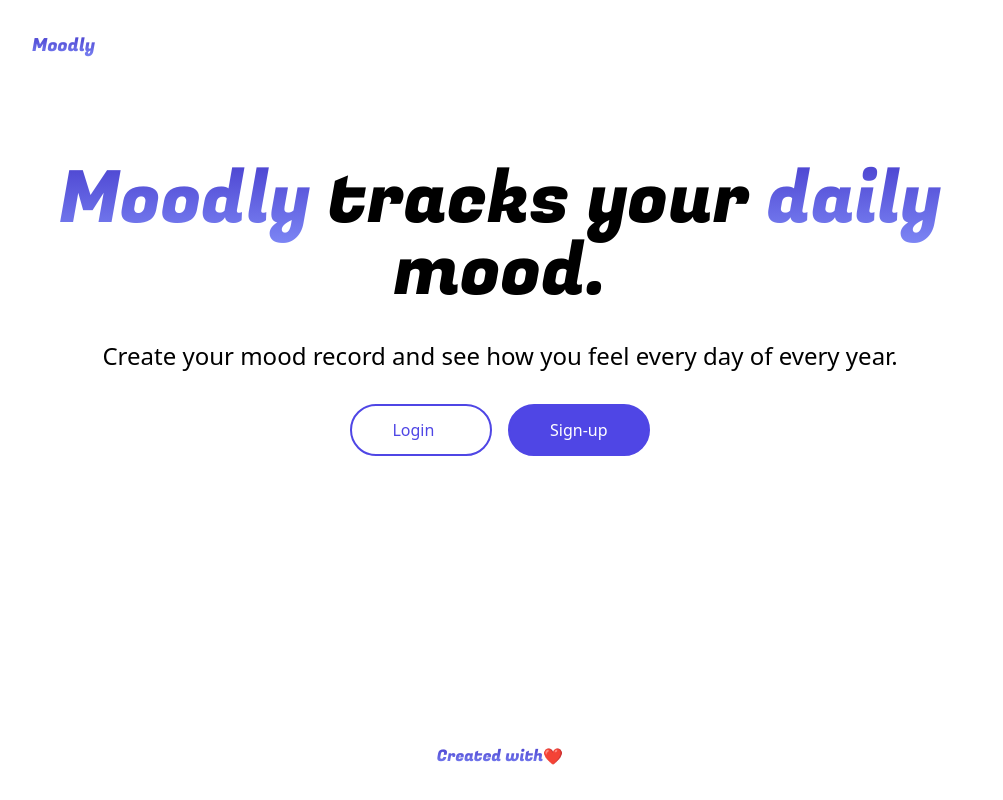
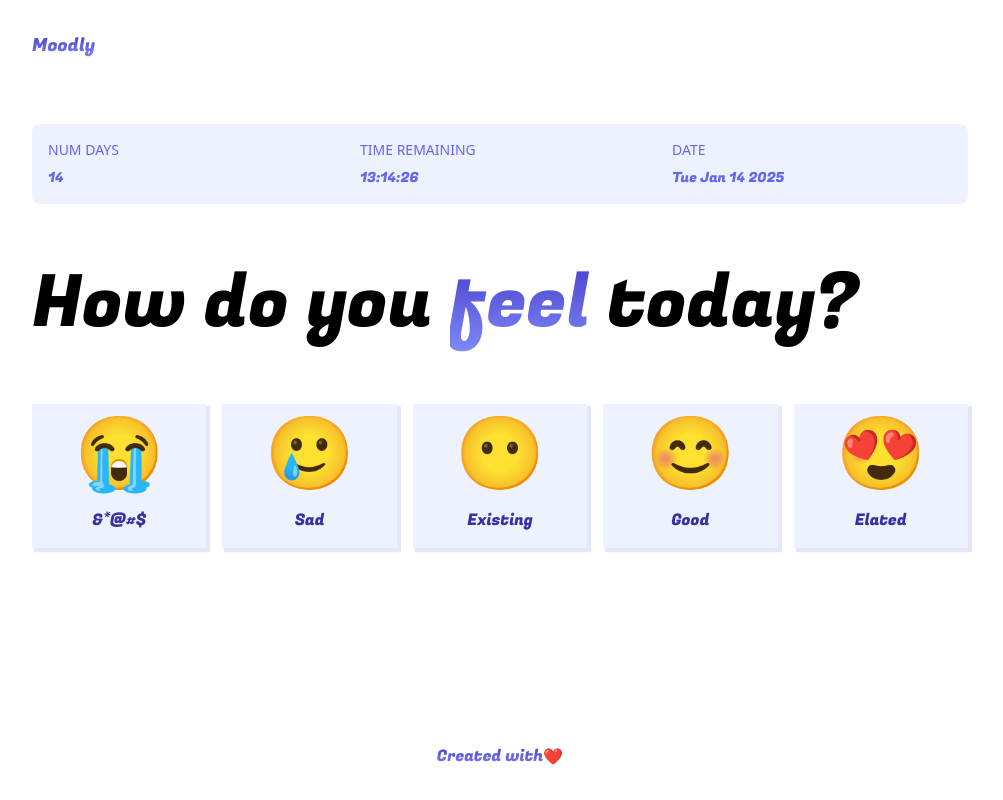
Before and after one commit to rizwandev99/moodly, a Next.js app: page /dashboard in a window 1280 px wide. Shown: the whole page, without its empty margins (140-1143 px from the left). Built offline with nearby package versions, Linux system fonts and the light colour scheme.

Commit message:
=Login components with new styles and functionality; update Home page to render Hero component. Add purple shadow effect in globals.css and refactor Button component to support full width. Implement mood selection feature in Dashboard.

```diff
--- a/app/globals.css
+++ b/app/globals.css
@@ -2,8 +2,17 @@
 @tailwind components;
 @tailwind utilities;
 
-.textGradient{
-    background: -webkit-linear-gradient(#4338ca,#818cf8);
-    -webkit-background-clip: text;
-    -webkit-text-fill-color: transparent;
+.textGradient {
+  background: -webkit-linear-gradient(#4338ca, #818cf8);
+  -webkit-background-clip: text;
+  -webkit-text-fill-color: transparent;
 }
+
+.purpleShadow {
+  box-shadow: 3px 3px 1px 1px lavender;
+}
+
+.purpleShadow:hover {
+  transform: translate(3px, 3px);
+  box-shadow: 0px 0px 1px 1px lavender;
+}
--- a/app/page.js
+++ b/app/page.js
@@ -1,5 +1,8 @@
-import DashboardPage from "./dashboard/page";
+import Dashboard from "@/components/Dashboard";
+import Hero from "@/components/Hero";
 
 export default function Home() {
-  return <DashboardPage />;
+  return (
+    <Hero/>
+  );
 }
--- a/components/Button.js
+++ b/components/Button.js
@@ -1,17 +1,18 @@
 import { fugaz } from "@/app/layout";
 import React from "react";
 
-export default function Button({ text, dark }) {
+export default function Button({ text, dark, full }) {
   return (
     <div
       className={
         "rounded-full overflow-hidden duration-200 hover:opacity-60 border-2 border-solid border-indigo-600 " +
-        (dark ? "text-white bg-indigo-600" : " text-indigo-600")
+        (dark ? "text-white bg-indigo-600 " : " text-indigo-600 ") +
+        (full ? "w-full grid place-items-center " : "")
       }
     >
       <p
         className={
-          "px-6 sm:px-10 py-2 sm:py-3 whitespace-nowrap" + fugaz.className
+          "px-6 sm:px-10 py-2 sm:py-3 whitespace-nowrap " + fugaz.className
         }
       >
         {text}
--- a/components/Dashboard.js
+++ b/components/Dashboard.js
@@ -1,10 +1,71 @@
-import React from 'react'
-import Hero from './Hero'
+import React from "react";
+import Hero from "./Hero";
+import { fugaz } from "@/app/layout";
 
 export default function Dashboard() {
+  const statuses = {
+    num_days: 14,
+    time_remaining: "13:14:26",
+    date: new Date().toDateString(),
+  };
+  const moods = {
+    "&*@#$": "😭",
+    Sad: "🥲",
+    Existing: "😶",
+    Good: "😊",
+    Elated: "😍",
+  };
   return (
-    <div>
-      <Hero/>
+    <div className="flex flex-col flex-1 gap-8 sm:gap-12 md:gap-16">
+      <div className="grid grid-cols-1 sm:grid-cols-3 bg-indigo-50 text-indigo-500 rounded-lg">
+        {Object.keys(statuses).map((status, statusIndex) => {
+          return (
+            <div
+              key={statusIndex}
+              className="flex flex-col gap-1 sm:gap-2 p-2 sm:p-4"
+            >
+              <p className="font-medium uppercase text-xs sm:text-sm truncate ">
+                {status.replaceAll("_", " ")}
+              </p>
+              <p className={"text-sm sm:text:lg " + fugaz.className}>
+                {statuses[status]}
+              </p>
+            </div>
+          );
+        })}
+      </div>
+      <h4 className={"text-5xl sm:text-6xl md:text-7xl " + fugaz.className}>
+        How do you <span className={"textGradient "}>feel</span> today?
+      </h4>
+      <div className="grid grid-cols-1 sm:grid-cols-2 md:grid-cols-5 gap-4">
+        {Object.keys(moods).map((mood, moodIndex) => {
+          return (
+            <button
+              className={
+                "py-4 purpleShadow duration-200 bg-indigo-50 hover:bg-indigo-100 " +
+                (moodIndex === 4 ? "sm:col-span-2 md:col-span-1" : " ")
+              }
+              key={moodIndex}
+            >
+              <p
+                className={
+                  "text-5xl sm:text-6xl md:text-7xl " + fugaz.className
+                }
+              >
+                {moods[mood]}
+              </p>
+              <p
+                className={
+                  "text-indigo-800 text-xs sm:text-sm md:text-base pt-4  " +
+                  fugaz.className
+                }
+              >
+                {mood}
+              </p>
+            </button>
+          );
+        })}
+      </div>
     </div>
-  )
+  );
 }
--- a/components/Login.js
+++ b/components/Login.js
@@ -1,7 +1,32 @@
-import React from 'react'
+import { fugaz } from "@/app/layout";
+import React from "react";
+import Button from "./Button";
 
 export default function Login() {
   return (
-    <div>Login</div>
-  )
+    <div className="flex flex-col flex-1 justify-center items-center gap-6">
+      <h3 className={"text-4xl sm:text-5xl md:text-6xl " + fugaz.className}>
+        Log In / Register
+      </h3>
+      <p>You&apos;re one step away</p>
+      <input
+        className="w-full mx-auto max-w-[400px] duration-200 hover:border-indigo-600 focus:border-indigo-600 outline-none border border-solid-400 py-2 px-3 rounded-full "
+        placeholder="Email"
+      />
+      <input
+        className="w-full mx-auto max-w-[400px] duration-200 hover:border-indigo-600 focus:border-indigo-600 outline-none border border-solid-400 py-2 px-3 rounded-full "
+        placeholder="password"
+        type="password"
+      />
+      <div className="w-full max-w-[400px] mx-auto ">
+        <Button full text="submit" />
+      </div>
+      <p>
+        Don&apos;t have an account{" "}
+        <span className="text-indigo-600 text-center font-semibold">
+          Sign up
+        </span>
+      </p>
+    </div>
+  );
 }
```
